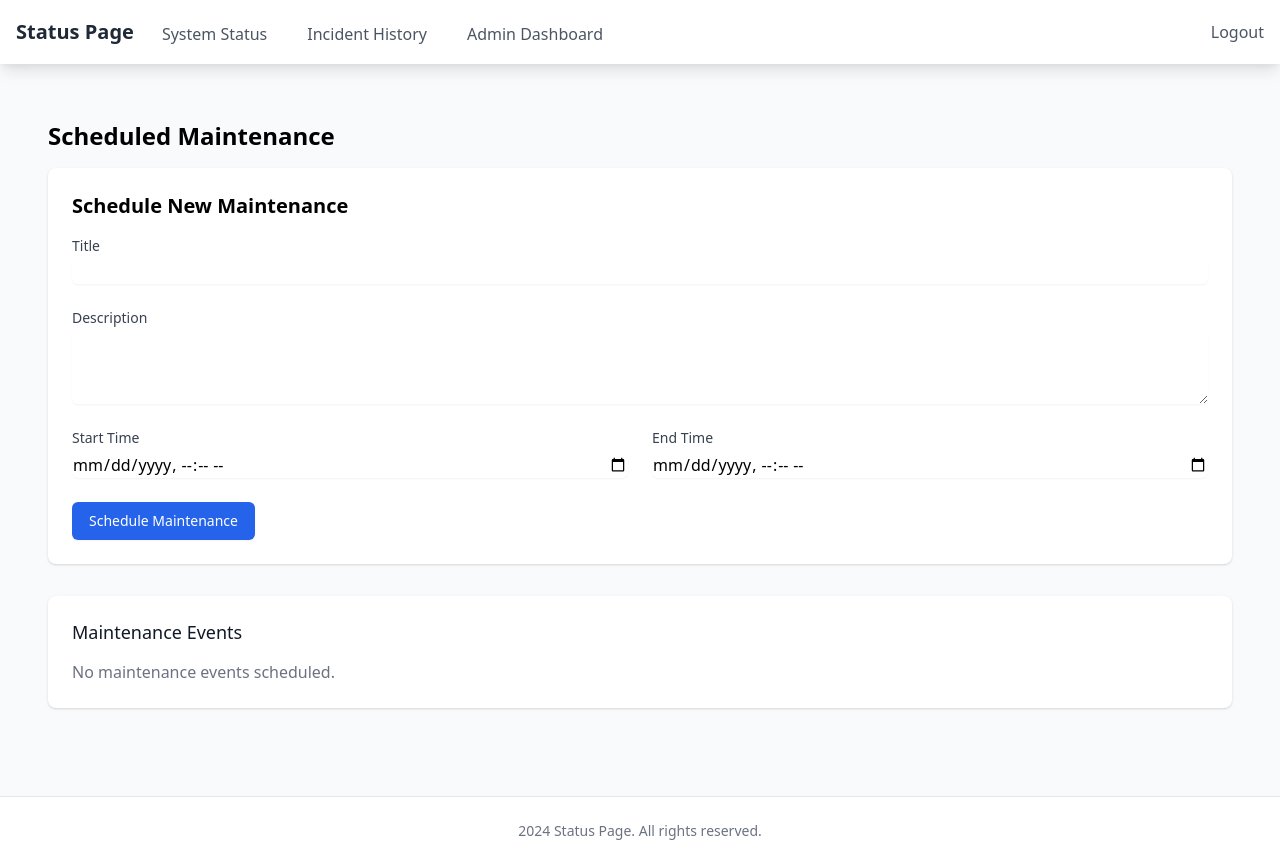
After one commit to damanraaj/statuspage, a Flask app: page /admin/maintenance in a window 1280 px wide. The commit adds this page. Run offline with Flask 3, Linux system fonts and the light colour scheme; the visitor is signed in with stand-in values (Sample User, id 1); data that the repository does not hold is empty.

Commit message:
Add scheduled maintenance functionality and gitignore

```diff
--- a/app/models.py
+++ b/app/models.py
@@ -43,3 +43,14 @@ class IncidentUpdate(db.Model):
     message = db.Column(db.Text, nullable=False)
     status = db.Column(db.String(20))
     created_at = db.Column(db.DateTime, default=datetime.utcnow)
+
+class ScheduledMaintenance(db.Model):
+    id = db.Column(db.Integer, primary_key=True)
+    title = db.Column(db.String(200), nullable=False)
+    description = db.Column(db.Text, nullable=True)
+    start_time = db.Column(db.DateTime, nullable=False)
+    end_time = db.Column(db.DateTime, nullable=False)
+    status = db.Column(db.String(20), default='upcoming')  # upcoming, ongoing, completed
+
+    def __repr__(self):
+        return f'<ScheduledMaintenance {self.title}>'
--- a/app/routes/admin.py
+++ b/app/routes/admin.py
@@ -1,6 +1,6 @@
 from flask import Blueprint, render_template, redirect, url_for, flash, request
 from flask_login import login_user, logout_user, login_required, current_user
-from app.models import User, Service, Incident, IncidentUpdate
+from app.models import User, Service, Incident, IncidentUpdate, ScheduledMaintenance
 from app import db
 from datetime import datetime
 
@@ -29,7 +29,14 @@ def logout():
 def dashboard():
     services = Service.query.all()
     incidents = Incident.query.order_by(Incident.created_at.desc()).limit(5).all()
-    return render_template('admin/dashboard.html', services=services, incidents=incidents)
+    maintenance_events = ScheduledMaintenance.query.filter(
+        ScheduledMaintenance.end_time >= datetime.utcnow()
+    ).order_by(ScheduledMaintenance.start_time.asc()).limit(3).all()
+
+    return render_template('admin/dashboard.html',
+                         services=services,
+                         incidents=incidents,
+                         maintenance_events=maintenance_events)
 
 @bp.route('/services', methods=['GET', 'POST'])
 @login_required
@@ -104,3 +111,58 @@ def add_incident_update(incident_id):
         db.session.commit()
         flash('Update added successfully', 'success')
     return redirect(url_for('admin.incidents'))
+
+@bp.route('/maintenance', methods=['GET', 'POST'])
+@login_required
+def maintenance():
+    if request.method == 'POST':
+        title = request.form.get('title')
+        description = request.form.get('description')
+        start_time = datetime.strptime(request.form.get('start_time'), '%Y-%m-%dT%H:%M')
+        end_time = datetime.strptime(request.form.get('end_time'), '%Y-%m-%dT%H:%M')
+
+        maintenance = ScheduledMaintenance(
+            title=title,
+            description=description,
+            start_time=start_time,
+            end_time=end_time,
+            status='upcoming'
+        )
+        db.session.add(maintenance)
+        db.session.commit()
+        flash('Scheduled maintenance added successfully', 'success')
+        return redirect(url_for('admin.maintenance'))
+
+    # Get all maintenance events, ordered by start time
+    maintenance_events = ScheduledMaintenance.query.order_by(ScheduledMaintenance.start_time.desc()).all()
+
+    # Update status of maintenance events based on current time
+    current_time = datetime.utcnow()
+    for event in maintenance_events:
+        if event.start_time <= current_time <= event.end_time:
+            if event.status != 'ongoing':
+                event.status = 'ongoing'
+                db.session.commit()
+        elif current_time > event.end_time:
+            if event.status != 'completed':
+                event.status = 'completed'
+                db.session.commit()
+
+    return render_template('admin/maintenance.html', maintenance_events=maintenance_events)
+
+@bp.route('/maintenance/<int:maintenance_id>/update', methods=['POST'])
+@login_required
+def update_maintenance(maintenance_id):
+    maintenance = ScheduledMaintenance.query.get_or_404(maintenance_id)
+    action = request.form.get('action')
+
+    if action == 'cancel':
+        db.session.delete(maintenance)
+        flash('Maintenance event cancelled', 'success')
+    elif action == 'complete':
+        maintenance.status = 'completed'
+        maintenance.end_time = datetime.utcnow()
+        flash('Maintenance event marked as completed', 'success')
+
+    db.session.commit()
+    return redirect(url_for('admin.maintenance'))
--- /dev/null
+++ b/app/templates/admin/maintenance.html
@@ -0,0 +1,106 @@
+{% extends "base.html" %}
+
+{% block content %}
+<div class="container mx-auto px-4 py-8">
+    <div class="mb-8">
+        <h1 class="text-2xl font-bold mb-4">Scheduled Maintenance</h1>
+
+        <!-- Add New Maintenance Form -->
+        <div class="bg-white shadow rounded-lg p-6 mb-8">
+            <h2 class="text-xl font-semibold mb-4">Schedule New Maintenance</h2>
+            <form method="POST" action="{{ url_for('admin.maintenance') }}">
+                <div class="grid grid-cols-1 gap-6">
+                    <div>
+                        <label for="title" class="block text-sm font-medium text-gray-700">Title</label>
+                        <input type="text" name="title" id="title" required
+                            class="mt-1 block w-full rounded-md border-gray-300 shadow-sm focus:border-blue-500 focus:ring-blue-500">
+                    </div>
+                    <div>
+                        <label for="description" class="block text-sm font-medium text-gray-700">Description</label>
+                        <textarea name="description" id="description" rows="3"
+                            class="mt-1 block w-full rounded-md border-gray-300 shadow-sm focus:border-blue-500 focus:ring-blue-500"></textarea>
+                    </div>
+                    <div class="grid grid-cols-1 gap-6 sm:grid-cols-2">
+                        <div>
+                            <label for="start_time" class="block text-sm font-medium text-gray-700">Start Time</label>
+                            <input type="datetime-local" name="start_time" id="start_time" required
+                                class="mt-1 block w-full rounded-md border-gray-300 shadow-sm focus:border-blue-500 focus:ring-blue-500">
+                        </div>
+                        <div>
+                            <label for="end_time" class="block text-sm font-medium text-gray-700">End Time</label>
+                            <input type="datetime-local" name="end_time" id="end_time" required
+                                class="mt-1 block w-full rounded-md border-gray-300 shadow-sm focus:border-blue-500 focus:ring-blue-500">
+                        </div>
+                    </div>
+                    <div>
+                        <button type="submit"
+                            class="inline-flex justify-center py-2 px-4 border border-transparent shadow-sm text-sm font-medium rounded-md text-white bg-blue-600 hover:bg-blue-700 focus:outline-none focus:ring-2 focus:ring-offset-2 focus:ring-blue-500">
+                            Schedule Maintenance
+                        </button>
+                    </div>
+                </div>
+            </form>
+        </div>
+
+        <!-- Maintenance Events List -->
+        <div class="bg-white shadow rounded-lg">
+            <div class="px-4 py-5 sm:p-6">
+                <h3 class="text-lg font-medium leading-6 text-gray-900 mb-4">Maintenance Events</h3>
+                {% if maintenance_events %}
+                <div class="overflow-x-auto">
+                    <table class="min-w-full divide-y divide-gray-200">
+                        <thead class="bg-gray-50">
+                            <tr>
+                                <th class="px-6 py-3 text-left text-xs font-medium text-gray-500 uppercase tracking-wider">Title</th>
+                                <th class="px-6 py-3 text-left text-xs font-medium text-gray-500 uppercase tracking-wider">Status</th>
+                                <th class="px-6 py-3 text-left text-xs font-medium text-gray-500 uppercase tracking-wider">Start Time</th>
+                                <th class="px-6 py-3 text-left text-xs font-medium text-gray-500 uppercase tracking-wider">End Time</th>
+                                <th class="px-6 py-3 text-left text-xs font-medium text-gray-500 uppercase tracking-wider">Actions</th>
+                            </tr>
+                        </thead>
+                        <tbody class="bg-white divide-y divide-gray-200">
+                            {% for event in maintenance_events %}
+                            <tr>
+                                <td class="px-6 py-4 whitespace-nowrap">
+                                    <div class="text-sm font-medium text-gray-900">{{ event.title }}</div>
+                                    <div class="text-sm text-gray-500">{{ event.description }}</div>
+                                </td>
+                                <td class="px-6 py-4 whitespace-nowrap">
+                                    <span class="px-2 inline-flex text-xs leading-5 font-semibold rounded-full
+                                        {% if event.status == 'upcoming' %}bg-yellow-100 text-yellow-800
+                                        {% elif event.status == 'ongoing' %}bg-green-100 text-green-800
+                                        {% else %}bg-gray-100 text-gray-800{% endif %}">
+                                        {{ event.status }}
+                                    </span>
+                                </td>
+                                <td class="px-6 py-4 whitespace-nowrap text-sm text-gray-500">
+                                    {{ event.start_time.strftime('%Y-%m-%d %H:%M') }}
+                                </td>
+                                <td class="px-6 py-4 whitespace-nowrap text-sm text-gray-500">
+                                    {{ event.end_time.strftime('%Y-%m-%d %H:%M') }}
+                                </td>
+                                <td class="px-6 py-4 whitespace-nowrap text-sm font-medium">
+                                    {% if event.status != 'completed' %}
+                                    <form method="POST" action="{{ url_for('admin.update_maintenance', maintenance_id=event.id) }}" class="inline">
+                                        <input type="hidden" name="action" value="complete">
+                                        <button type="submit" class="text-green-600 hover:text-green-900 mr-3">Complete</button>
+                                    </form>
+                                    <form method="POST" action="{{ url_for('admin.update_maintenance', maintenance_id=event.id) }}" class="inline">
+                                        <input type="hidden" name="action" value="cancel">
+                                        <button type="submit" class="text-red-600 hover:text-red-900">Cancel</button>
+                                    </form>
+                                    {% endif %}
+                                </td>
+                            </tr>
+                            {% endfor %}
+                        </tbody>
+                    </table>
+                </div>
+                {% else %}
+                <p class="text-gray-500">No maintenance events scheduled.</p>
+                {% endif %}
+            </div>
+        </div>
+    </div>
+</div>
+{% endblock %}
--- a/run.py
+++ b/run.py
@@ -1,5 +1,5 @@
 from app import create_app, db
-from app.models import User, Service, Incident, IncidentUpdate
+from app.models import User, Service, Incident, IncidentUpdate, ScheduledMaintenance
 
 app = create_app()
 
@@ -10,7 +10,8 @@ def make_shell_context():
         'User': User,
         'Service': Service,
         'Incident': Incident,
-        'IncidentUpdate': IncidentUpdate
+        'IncidentUpdate': IncidentUpdate,
+        'ScheduledMaintenance': ScheduledMaintenance
     }
 if __name__ == '__main__':
     app.run(debug=True)
```
Also changed, not shown: app/routes/public.py (+14 -3 lines), app/templates/admin/dashboard.html (+44 -19 lines), app/templates/public/index.html (+34 -23 lines), instance/statuspage.db, 1 other file.
